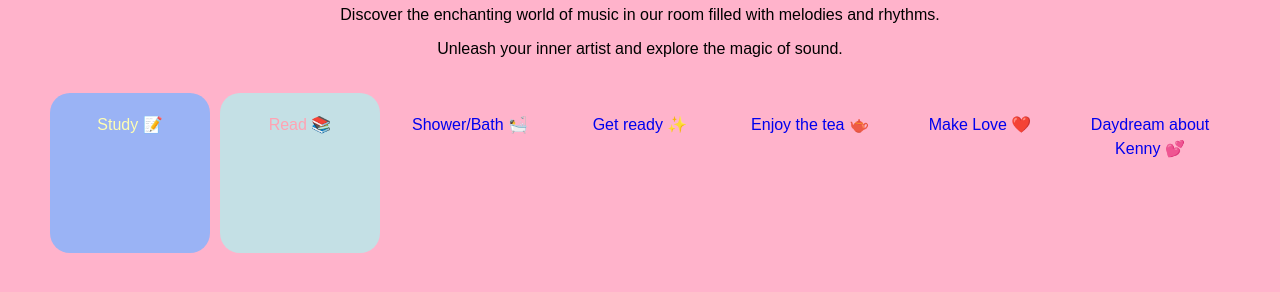
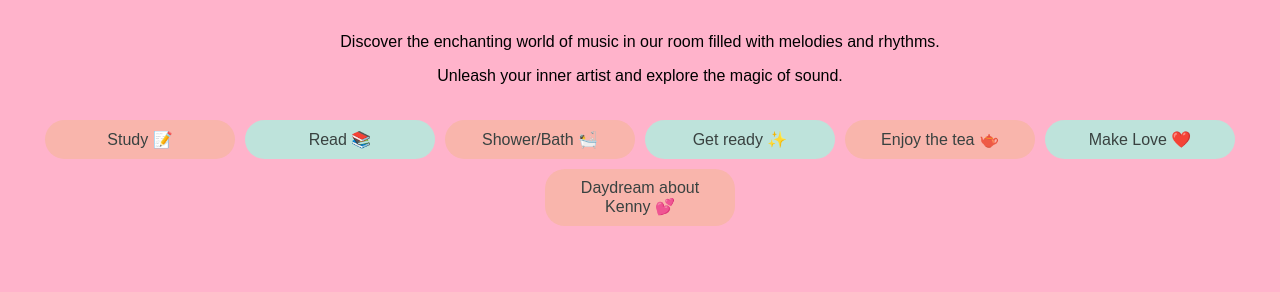
Before and after one commit to itsthekentinator/roomofmusic, a plain HTML site: page index.html in a window 1280 px wide. Shown: the part 326-618 px from the top of the page. Drawn offline with Linux system fonts and the light colour scheme.

Commit message:
Update styles.css

```diff
--- a/styles.css
+++ b/styles.css
@@ -35,30 +35,25 @@ header {
 .button {
   display: inline-block;
   margin: 5px;
-    padding: 20px; /* Adjust padding for square buttons */
-    width: 120px; /* Add width for square buttons */
-    height: 120px; /* Add height for square buttons */
+  padding: 10px 20px;
+  width: 150px;
   border-radius: 20px;
   text-align: center;
-    line-height: 1.5; /* Adjust line height for centered text */
   text-decoration: none;
   transition: background-color 0.3s, color 0.3s;
 }
 
-/* Apply different pastel colors for each button */
-.button:nth-child(1) {
-    background-color: #9ab3f5; /* Pastel Blue */
-    color: #fffeb3; /* Pastel Yellow */
+.button:nth-child(odd) {
+  background-color: #f9b5ac; /* Pastel Pink */
+  color: #394240;
 }
 
-.button:nth-child(2) {
-    background-color: #c4e0e5; /* Pastel Teal */
-    color: #ffa3b3; /* Pastel Pink */
+.button:nth-child(even) {
+  background-color: #bee3db; /* Pastel Blue */
+  color: #394240;
 }
 
-/* Add more button styles for additional buttons if needed */
-
 .button:hover {
-    background-color: #ffb3cb;
-    color: #8d7f84;
+  background-color: #FFD700; /* Gold */
+  color: #394240;
 }
```
Lines whose indentation alone changed are shown as unchanged.
